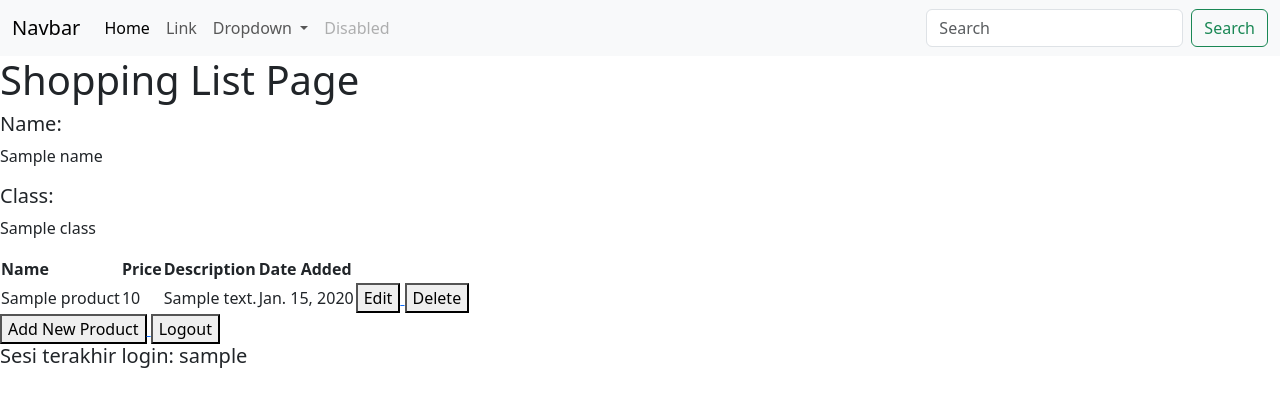
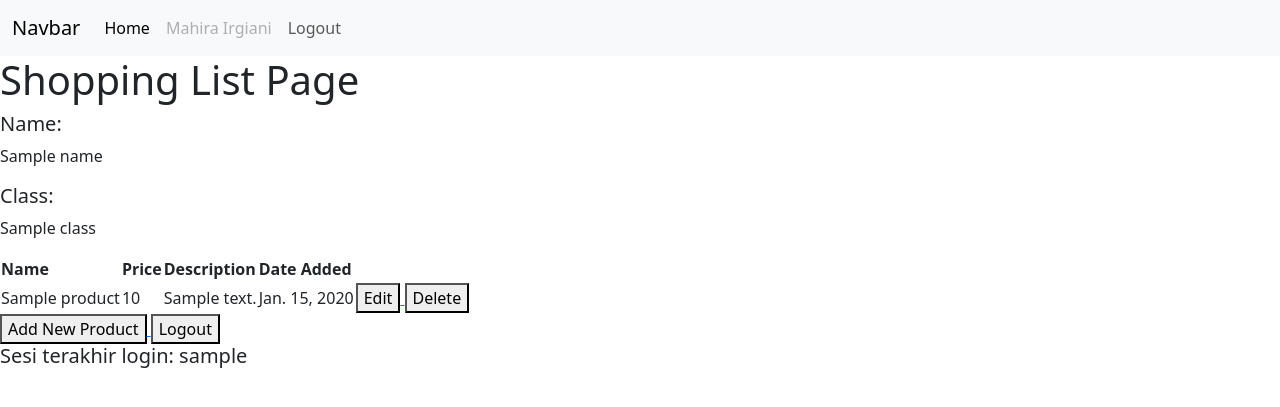
Before and after one commit to mahirairgn/shopping-list, a Django app: template main/templates/main.html in a window 1280 px wide. Shown: the top 407 px of the page. Run offline with Django 4.2, Linux system fonts and the light colour scheme; tables that the repository leaves empty hold one stand-in row (values such as "Sample post"); the template is opened without the code that fills it: values that come from a table or form of the project are taken from there, most other values are stand-ins (such as "Sample title", 1, 10 or a date in 2020).

Commit message:
memperbaiki navigation bar

```diff
--- a/main/templates/main.html
+++ b/main/templates/main.html
@@ -14,26 +14,11 @@
                 <a class="nav-link active" aria-current="page" href="#">Home</a>
             </li>
             <li class="nav-item">
-                <a class="nav-link" href="#">Link</a>
-            </li>
-            <li class="nav-item dropdown">
-                <a class="nav-link dropdown-toggle" href="#" role="button" data-bs-toggle="dropdown" aria-expanded="false">
-                Dropdown
-                </a>
-                <ul class="dropdown-menu">
-                <li><a class="dropdown-item" href="#">Action</a></li>
-                <li><a class="dropdown-item" href="#">Another action</a></li>
-                <li><hr class="dropdown-divider"></li>
-                <li><a class="dropdown-item" href="#">Something else here</a></li>
-                </ul>
+                <a class="nav-link disabled" aria-disabled="true">Mahira Irgiani</a>
             </li>
             <li class="nav-item">
-                <a class="nav-link disabled" aria-disabled="true">Disabled</a>
+                <a class="nav-link" href="{% url 'main:logout' %}">Logout</a>
             </li>
-            </ul>
-            <form class="d-flex" role="search">
-            <input class="form-control me-2" type="search" placeholder="Search" aria-label="Search">
-            <button class="btn btn-outline-success" type="submit">Search</button>
             </form>
         </div>
         </div>
```
